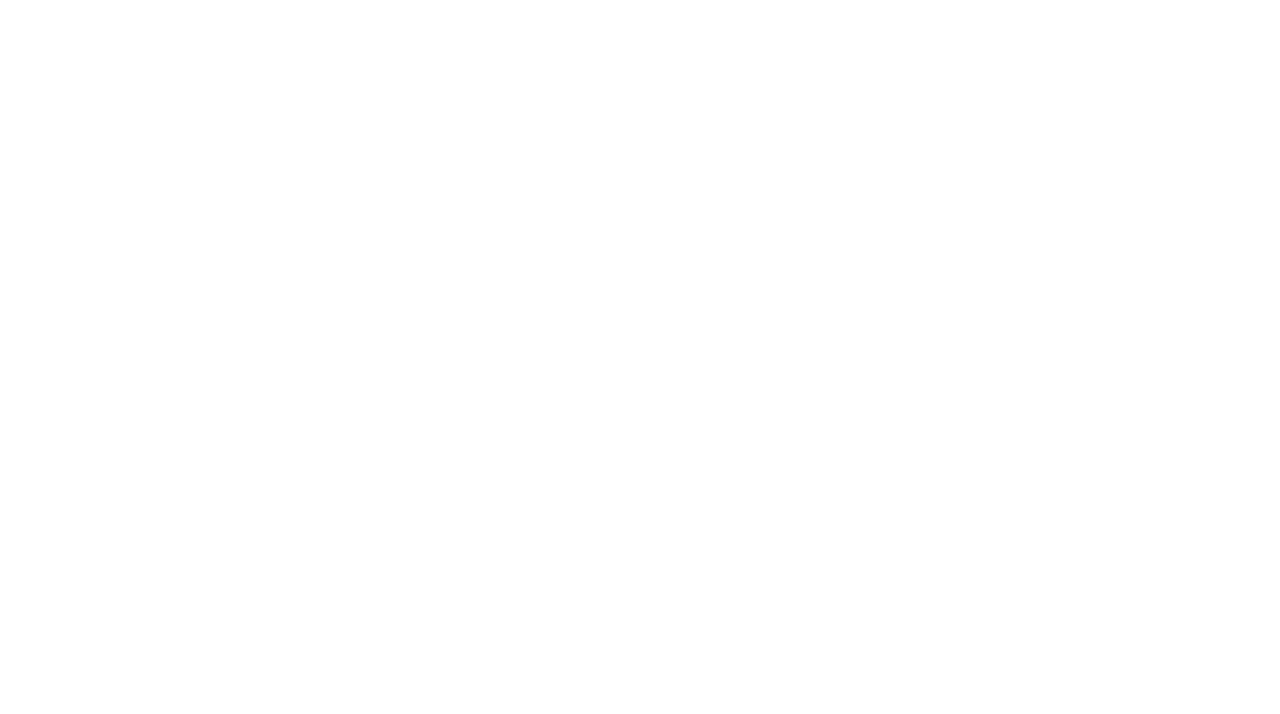
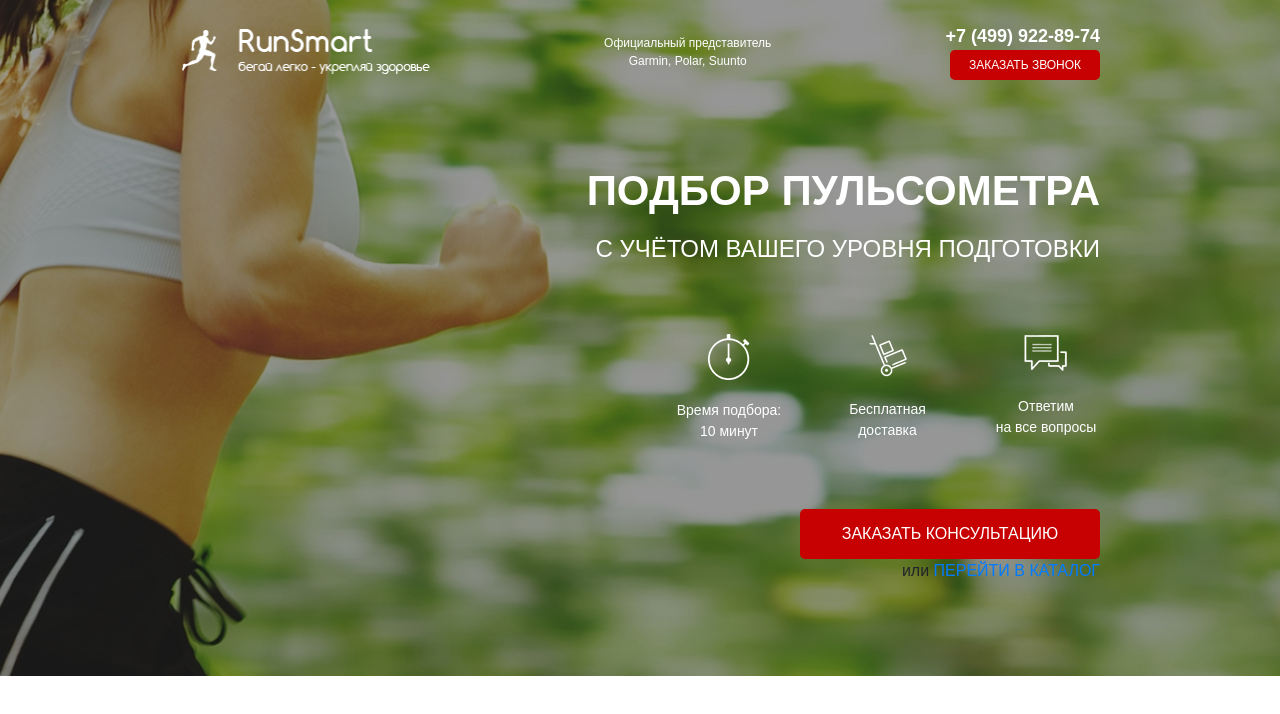
Before and after one commit to Squiellzy/-project, a website: page src/index.html in a window 1280 px wide. Drawn offline with nearby package versions, Linux system fonts and the light colour scheme.

Commit message:
main page

```diff
--- a/gulpfile.js
+++ b/gulpfile.js
@@ -17,7 +17,7 @@ gulp.task('server', function() {
 });
 
 gulp.task('styles', function() {
-    return gulp.src("src/sass/blocks/**/*.+(scss|sass)")
+    return gulp.src("src/sass/**/*.+(scss|sass)")
         .pipe(sass({outputStyle: 'compressed'}).on('error', sass.logError))
         .pipe(rename({suffix: '.min', prefix: ''}))
         .pipe(autoprefixer())
--- a/src/index.html
+++ b/src/index.html
@@ -12,7 +12,45 @@
   <body>
     <div class="promo">
       <div class="container">
-
+        <header class="header">
+          <a href="#" class="header__logo">
+            <img src="icons/logo.png" alt="">
+          </a>
+          <div class="header__official">
+            Официальный представитель
+            <span>Garmin, Polar, Suunto</span>
+          </div>
+          <div class="header__contacts">
+            <a href="tel:+74999228974" class="header__phone">+7 (499) 922-89-74</a>
+            <button class="button">заказать звонок</button>
+          </div>
+        </header>
+        <div class="promo__wrapper">
+          <h1 class="promo__header">Подбор пульсометра</h1>
+          <h2 class="promo__subheader">с учётом Вашего уровня подготовки</h2>
+          <div class="promo__icons">
+            <div class="promo__icon">
+              <img src="icons/main_screen/timer.png" alt="Timer">
+              Время подбора: <br>
+              10 минут
+            </div>
+            <div class="promo__icon">
+              <img src="icons/main_screen/hand-cart.png" alt="Hand-cart">
+              Бесплатная <br>
+              доставка
+            </div>
+            <div class="promo__icon">
+              <img src="icons/main_screen/messages.png" alt="Messages">
+              Ответим <br>
+              на все вопросы
+            </div>
+          </div>
+          <button class="button button_main">заказать кОНСУЛЬТАЦИЮ</button>
+            <div class="promo_link">
+              или
+              <a href="#">ПЕРЕЙТИ В КАТАЛОГ</a>
+            </div>
+        </div>
       </div>
     </div>
   </body>
--- /dev/null
+++ b/src/sass/blocks/_buttons.scss
@@ -0,0 +1,17 @@
+.button {
+    border-radius: 5px;
+    background-color: $main_color;
+    width: 150px;
+    height: 30px;
+    border: none;
+    font-size: 12px;
+    font-weight: 500;
+    color: #ffffff;
+    text-transform: uppercase;
+    &_main {
+        margin-top: 67px;
+        width: 300px;
+        height: 50px;
+        font-size: 16px;
+    }
+}
--- /dev/null
+++ b/src/sass/blocks/_header.scss
@@ -0,0 +1,36 @@
+.header{
+    display: flex;
+    justify-content: space-between;
+    align-items: center;
+    &__logo {
+        width: 250px;
+        img{
+            width: 100%;
+        }
+    }
+    &__official {
+        font-size: 12px;
+        font-weight: 500;
+        color: #ffffff;
+        text-align: center;
+        span{
+            font-style: 18px;
+            display: block;
+        }
+    }
+    &__phone{
+        display: block;
+        font-size: 18px;
+        font-weight: 700;
+        color: rgb(255, 255, 255);
+        :hover{
+            color: #ffffff;
+            text-decoration: none;
+        }
+    }
+    &__contacts{
+        display: flex;
+        flex-direction: column;
+        align-items: flex-end;
+    }
+}
--- /dev/null
+++ b/src/sass/blocks/_promo.scss
@@ -0,0 +1,56 @@
+.promo{
+    min-height: 650px;
+    padding: 23px 0 93px 0;
+    background: url(../img/main.jpg) center (center/cover) no-repeat;
+    &__wrapper{
+        display: flex;
+        flex-direction: column;
+        align-items: flex-end;
+        margin-top: 90px;
+    }
+    &__header{
+        font-size: 42px;
+        font-weight: 700;
+        color: #ffffff;
+        text-transform: uppercase;
+        line-height: 42px;
+    }
+    &__subheader{
+        font-size: 24px;
+        margin-top: 17px;
+        font-weight: 500;
+        color: #ffffff;
+        text-transform: uppercase;
+        line-height: 24px;
+    }
+    &__icons {
+        margin-top: 65px;
+        width: 425px;
+        display: flex;
+        justify-content: space-between;
+    }
+    &__icon {
+        width: 108px;
+        font-size: 14px;
+        font-weight: 500;
+        color: #ffffff;
+        text-align: center;
+         img{
+            display: block;
+            margin: 0 auto;
+            margin-bottom: 20px;
+         }
+    }
+    &__link{
+        font-size: 16px;
+        font-weight: 500;
+        color: #ffffff;
+        margin-top: 18px;
+        a {
+            color: #ffffff;
+            text-decoration: underline;
+            text-transform: uppercase;
+        }
+    }
+
+}
--- a/src/sass/blocks/style.scss
+++ /dev/null
@@ -1,10 +0,0 @@
-@import '../base/variables' ;
-@import '../base/mixins';
-
-*{
-	font-family: 'Museo Sans Cyrl ', sans-serif
-}
-.container{
-    max-width: 950px;
-    margin: 0 auto;
-}
--- /dev/null
+++ b/src/sass/style.scss
@@ -0,0 +1,13 @@
+@import 'base/variables' ;
+@import 'base/mixins';
+
+*{
+	font-family: 'Museo Sans Cyrl ', sans-serif
+}
+.container{
+    max-width: 950px;
+    margin: 0 auto;
+}
+@import 'blocks/promo';
+@import 'blocks/header';
+@import 'blocks/buttons';
```
Also changed, not shown: src/css/style.min.css.
